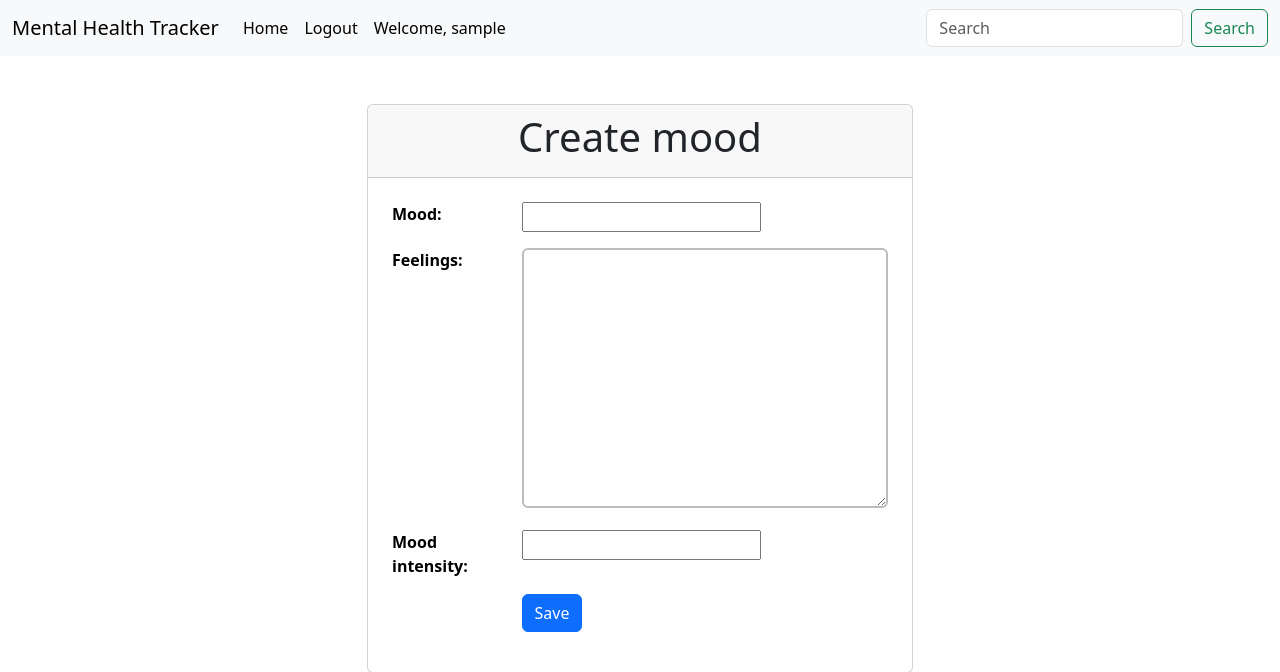
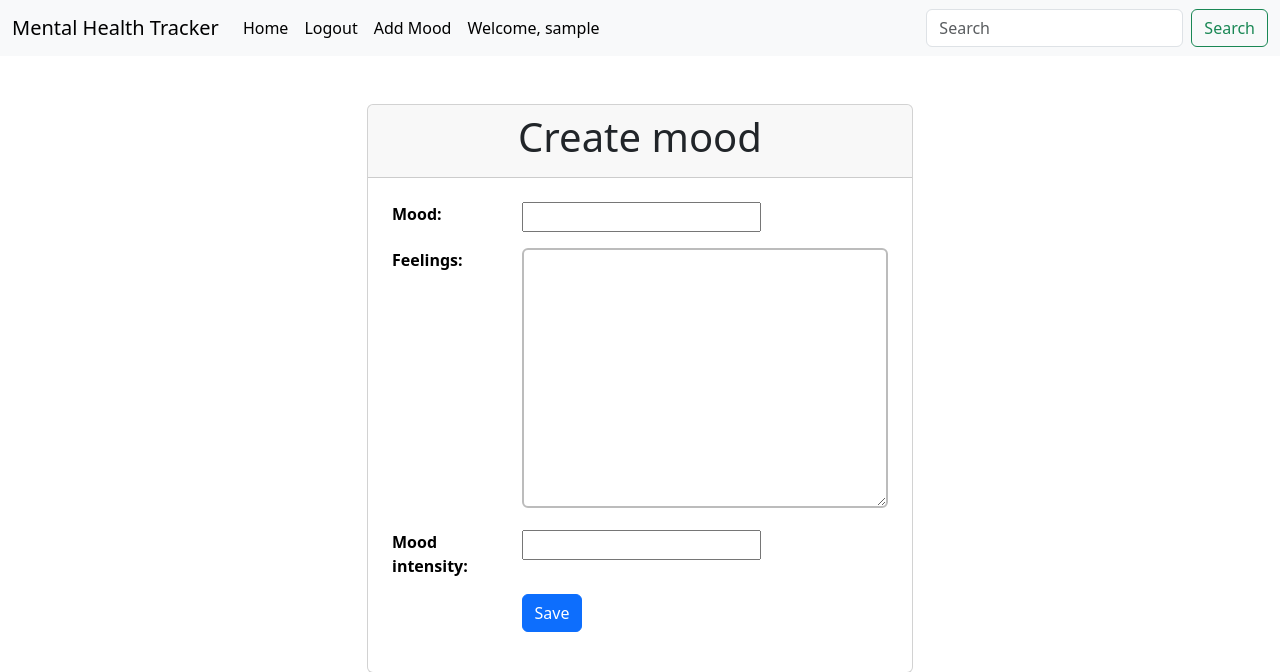
Before and after one commit to theoalll/mental-health-tracker, a Django app: page /create-mood-entry in a window 1280 px wide. Shown: the top 672 px of the page. Run offline with Django 5.2, Linux system fonts and the light colour scheme; the visitor is signed in with stand-in values (Sample User, id 1).

Commit message:
add sticky top navbar

```diff
--- a/templates/navbar.html
+++ b/templates/navbar.html
@@ -1,4 +1,4 @@
-<nav class="navbar navbar-expand-lg bg-body-tertiary">
+<nav class="navbar navbar-expand-lg bg-body-tertiary sticky-top">
     <div class="container-fluid">
       <a class="navbar-brand" href="#">Mental Health Tracker</a>
       <button class="navbar-toggler" type="button" data-bs-toggle="collapse" data-bs-target="#navbarSupportedContent" aria-controls="navbarSupportedContent" aria-expanded="false" aria-label="Toggle navigation">
@@ -12,6 +12,9 @@
           {% if user.is_authenticated %}
           <li class="nav-item">
             <a class="nav-link active" aria-current="page" href="{% url 'main:logout' %}">Logout</a>
+          </li>
+          <li class="nav-item">
+            <a class="nav-link active" aria-current="page" href="{% url 'main:create_mood_entry' %}">Add Mood</a>
           </li>
           <li class="nav-item">
             <a class="nav-link active" href="#">Welcome, {{ user.username }}</a>
```
